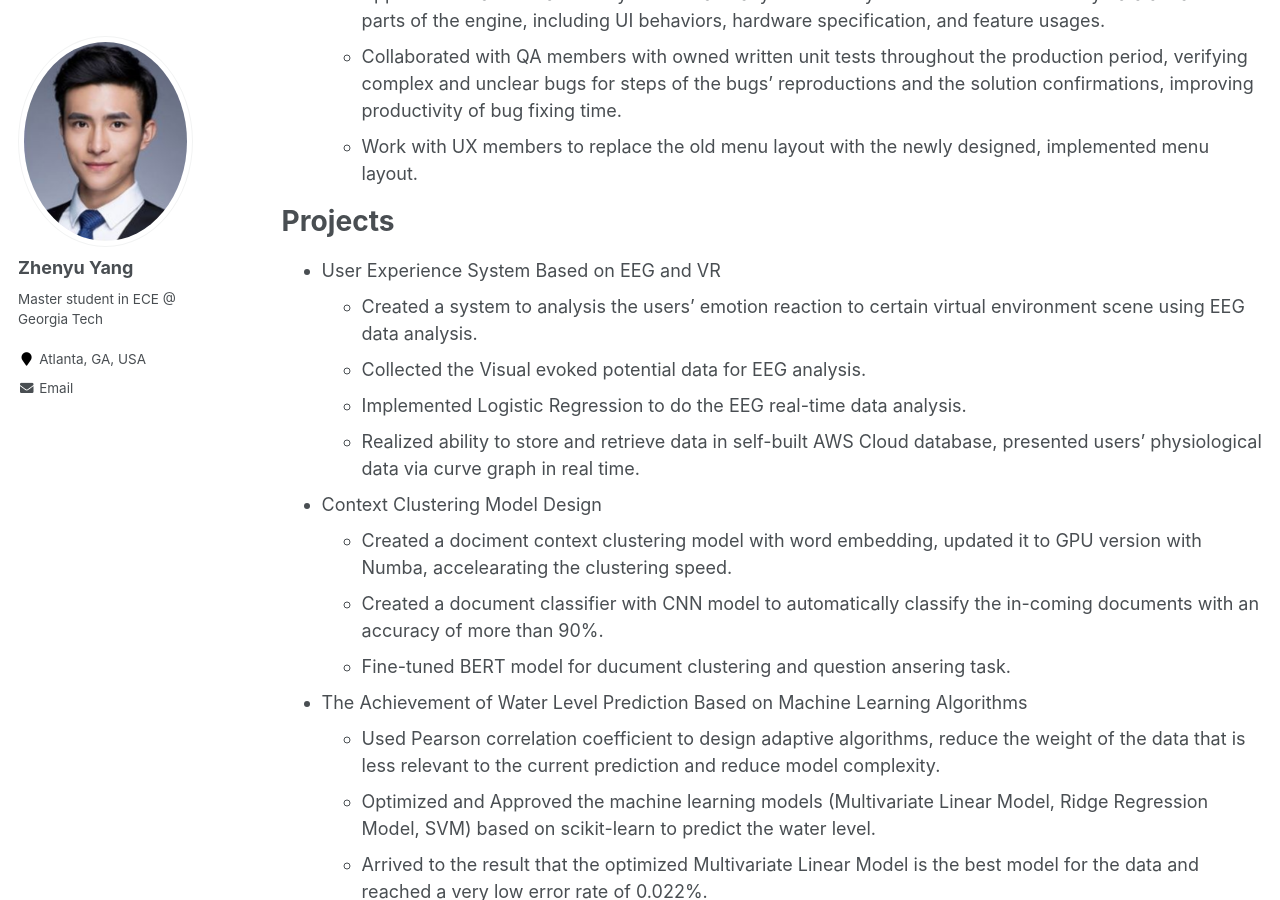
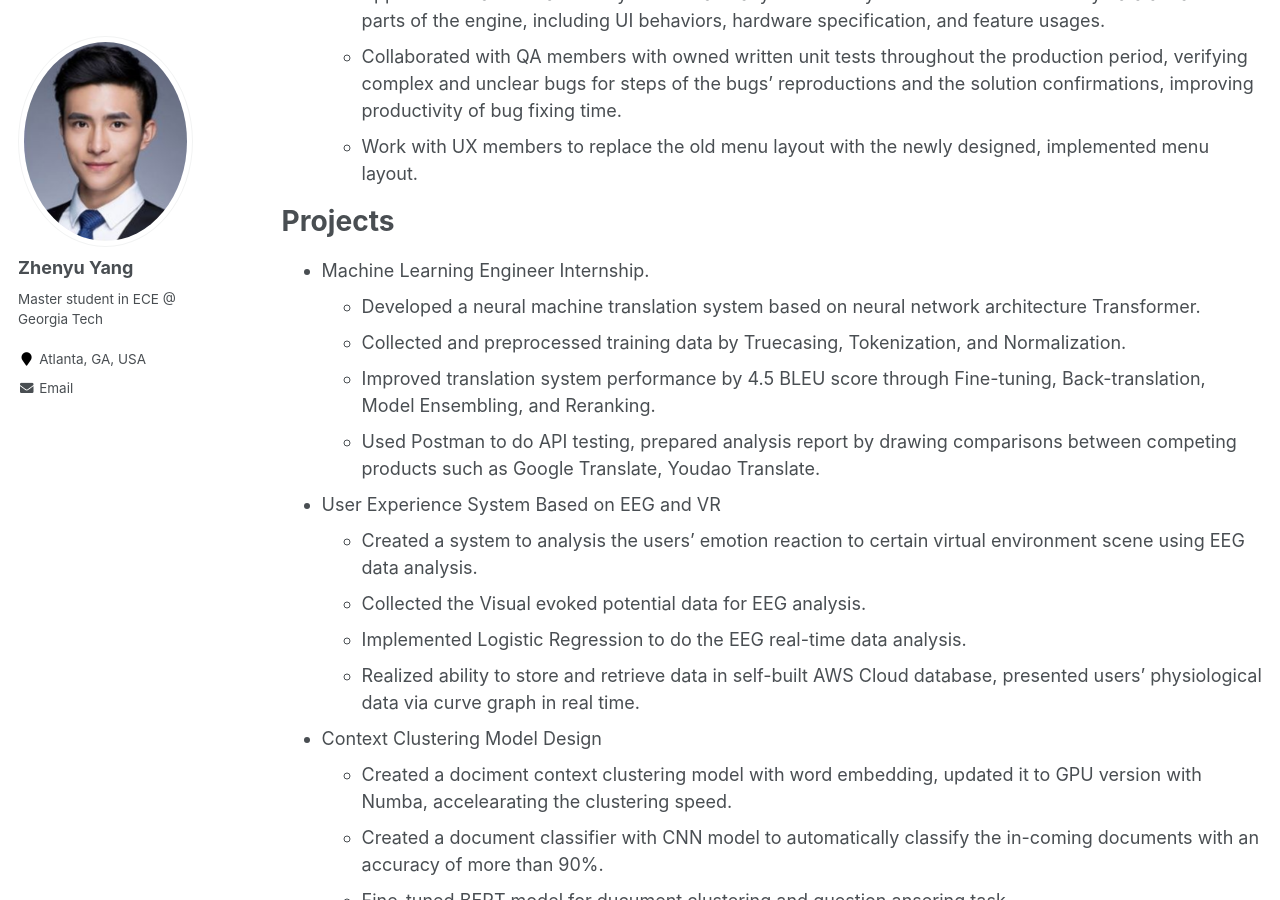
Before and after one commit to azpeteryang/azpeteryang.github.io, a Jekyll site: the page built from _pages/cv.md, in a window 1280 px wide and 900 px high, scrolled down 959 px. Built offline with Jekyll 4.4.1, drawn with Linux system fonts in a browser that asks for light colours.

Commit message:
Update cv.md

```diff
--- a/_pages/cv.md
+++ b/_pages/cv.md
@@ -37,6 +37,12 @@ Internship experience
 
 Projects
 ======
+
+* Machine Learning Engineer Internship.
+   * Developed a neural machine translation system based on neural network architecture Transformer.
+   * Collected and preprocessed training data by Truecasing, Tokenization, and Normalization.
+   * Improved translation system performance by 4.5 BLEU score through Fine-tuning, Back-translation, Model Ensembling, and        Reranking.
+   * Used Postman to do API testing, prepared analysis report by drawing comparisons between competing products such as Google      Translate, Youdao Translate.
 
 * User Experience System Based on EEG and VR
   * Created a system to analysis the users' emotion reaction to certain virtual environment scene using EEG data analysis.
```
